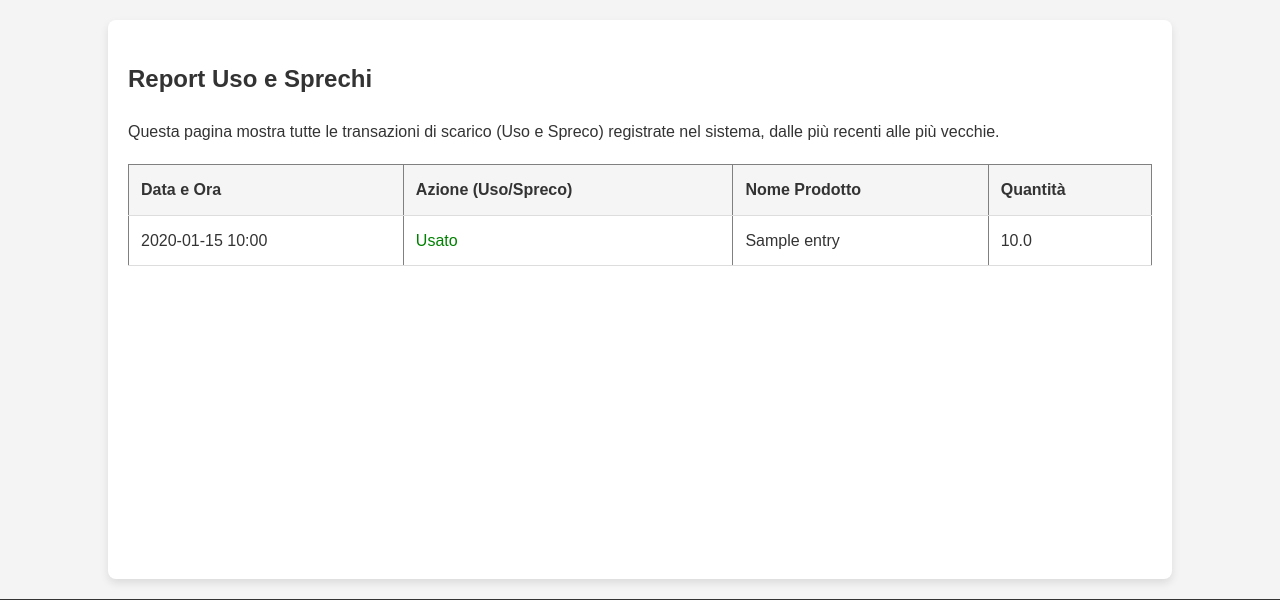
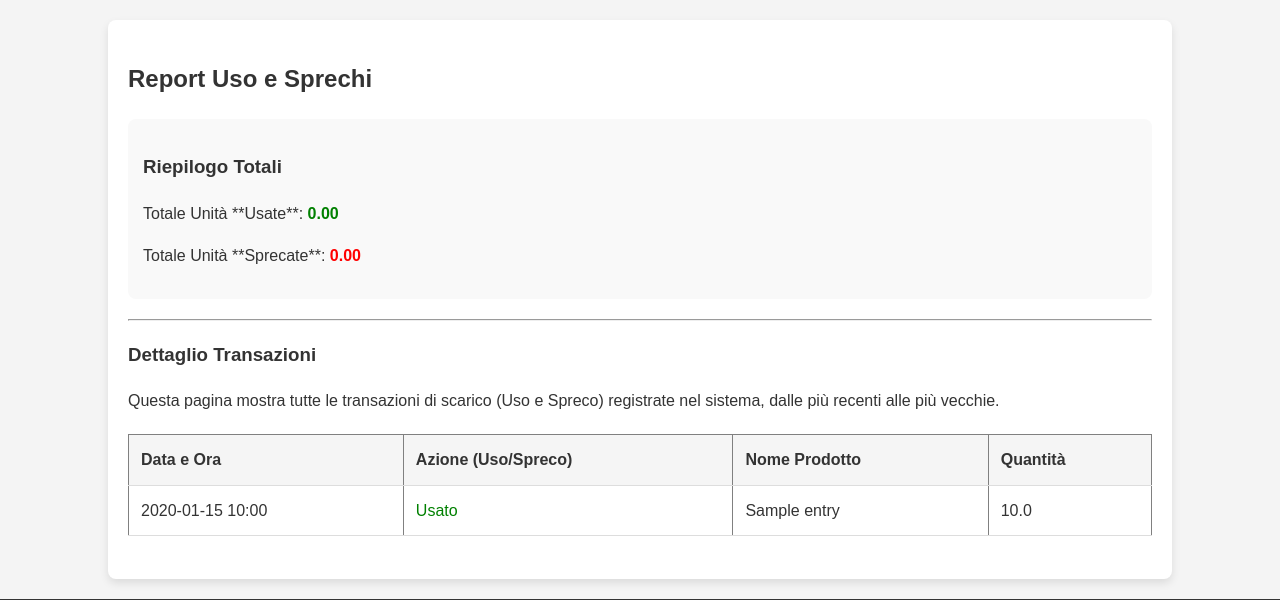
Before and after one commit to NicolaSaracino001/sustainable-inventory-app, a Flask app: page /report in a window 1280 px wide. Shown: the part 111-711 px from the top of the page. Run offline with Flask 3, Linux system fonts and the light colour scheme; tables that the repository leaves empty hold one stand-in row (values such as "Sample post").

Commit message:
Fase 4: Add total calculation to report page.

```diff
--- a/src/routes/inventory.py
+++ b/src/routes/inventory.py
@@ -5,6 +5,9 @@ from .. import db
 # 1b. IMPORTA ANCHE IL NUOVO MODELLO 'Log'
 from ..models.product import Product
 from ..models.log import Log
+#1c. AGGIUNTA 'func' ALL'IMPORT DI 'db'
+from .. import db
+from sqlalchemy.sql import func
 
 inventory_bp = Blueprint(
     'inventory_bp', __name__,
@@ -112,5 +115,14 @@ def report_page():
     # 1. Recupera tutti i record dalla tabella Log ordinandoli per data (i più recenti prima)
     log_entries = Log.query.order_by(Log.timestamp.desc()).all()
 
-    # 2. Passa i record al template HTML
-    return render_template("report.html", log_entries=log_entries)
+    # 2. Calcola i totali usando SQLAlchemy (func.sum) per sommare le quantità basandoci
+    # sul tipo di azione ('use' o 'waste')
+    total_used_query = db.session.query(func.sum(Log.quantity)).filter(Log.action_type == 'use').scalar()
+    total_wasted_query = db.session.query(func.sum(Log.quantity)).filter(Log.action_type == 'waste').scalar()
+
+    # Gestiamo il caso in cui non ci siano dati (risulterebbe 'None')
+    total_used = total_used_query if total_used_query is not None else 0
+    total_wasted = total_wasted_query if total_wasted_query is not None else 0
+
+    # 3. Passa i record e i nuovi totali al template HTML
+    return render_template("report.html", log_entries=log_entries, total_used=total_used, total_wasted=total_wasted)
--- a/src/templates/report.html
+++ b/src/templates/report.html
@@ -5,6 +5,20 @@
 {% block content %}
     <h2>Report Uso e Sprechi</h2>
 
+    <div style="background-color: #f9f9f9; padding: 15px; border-radius: 8px; margin-bottom: 20px;">
+        <h3>Riepilogo Totali</h3>
+        <p>
+            Totale Unità **Usate**:
+            <strong style="color: green;">{{ "%.2f"|format(total_used) }}</strong>
+        </p>
+        <p>
+            Totale Unità **Sprecate**:
+            <strong style="color: red;">{{ "%.2f"|format(total_wasted) }}</strong>
+        </p>
+    </div>
+    <hr>
+
+    <h3>Dettaglio Transazioni</h3>
     <p>Questa pagina mostra tutte le transazioni di scarico (Uso e Spreco) registrate nel sistema, dalle più recenti alle più vecchie.</p>
 
     <table border="1" width="100%">
```
